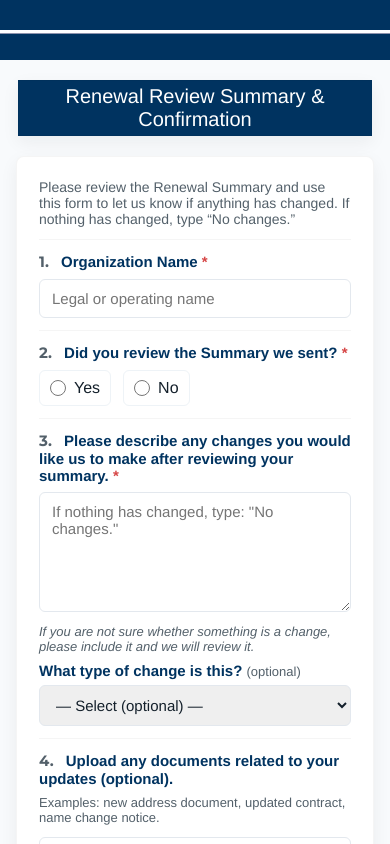
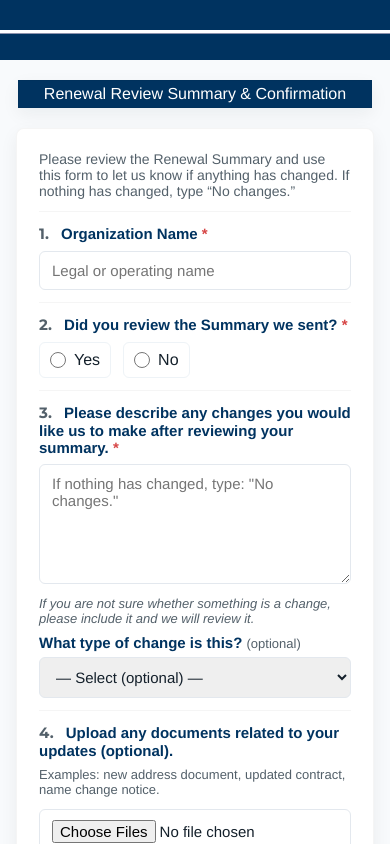
Before and after one commit to nicwaproject/renewal-summary-verification, a plain HTML site: page index.html in a window 390 px wide. Shown: the top 844 px of the page. Drawn offline with Linux system fonts and the light colour scheme.

Commit message:
Update style.css

```diff
--- a/style.css
+++ b/style.css
@@ -229,4 +229,7 @@ textarea {
     .form-title {
         width: 82%;
     }
+    .title {
+       font-size: 16px;
+    }
 }
```
